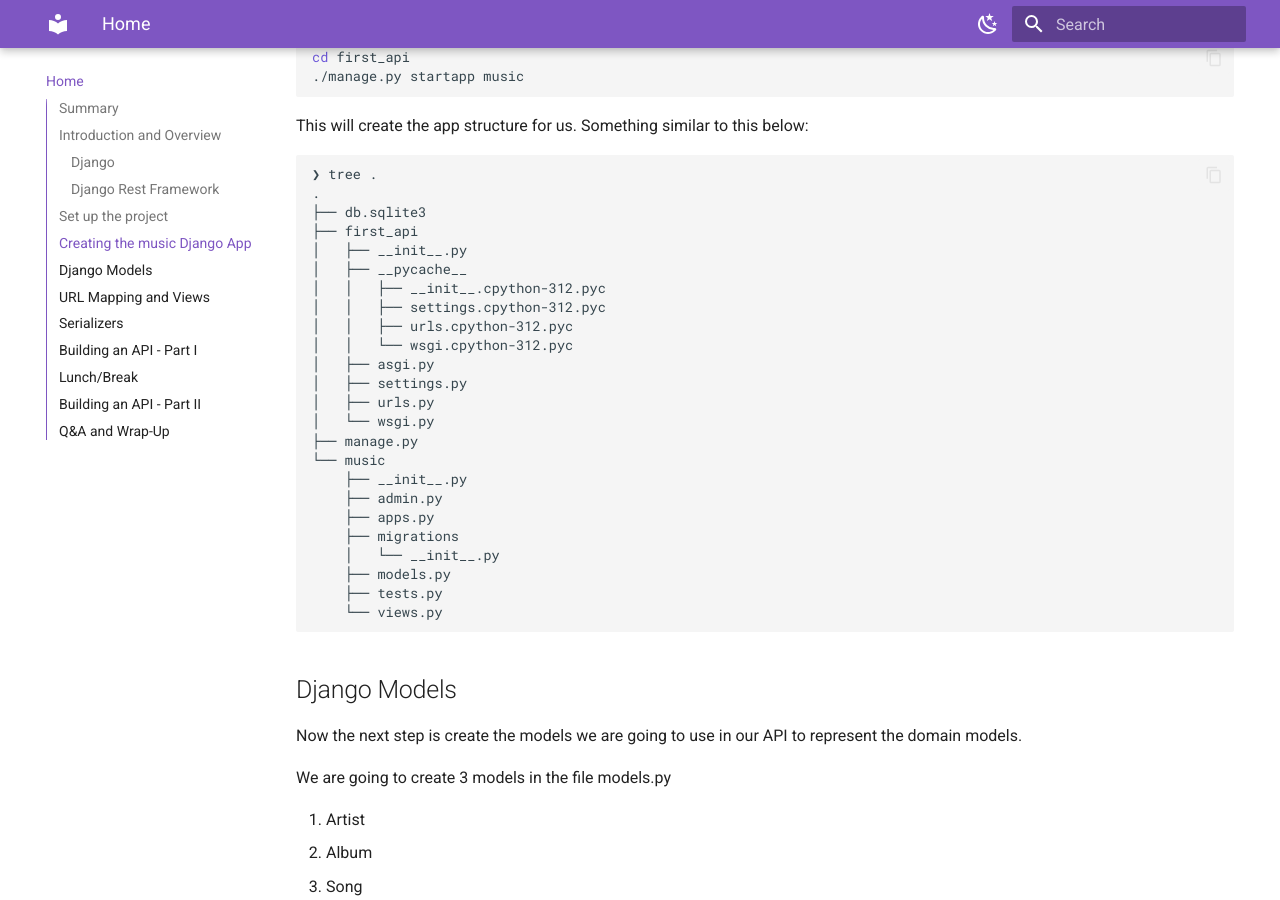
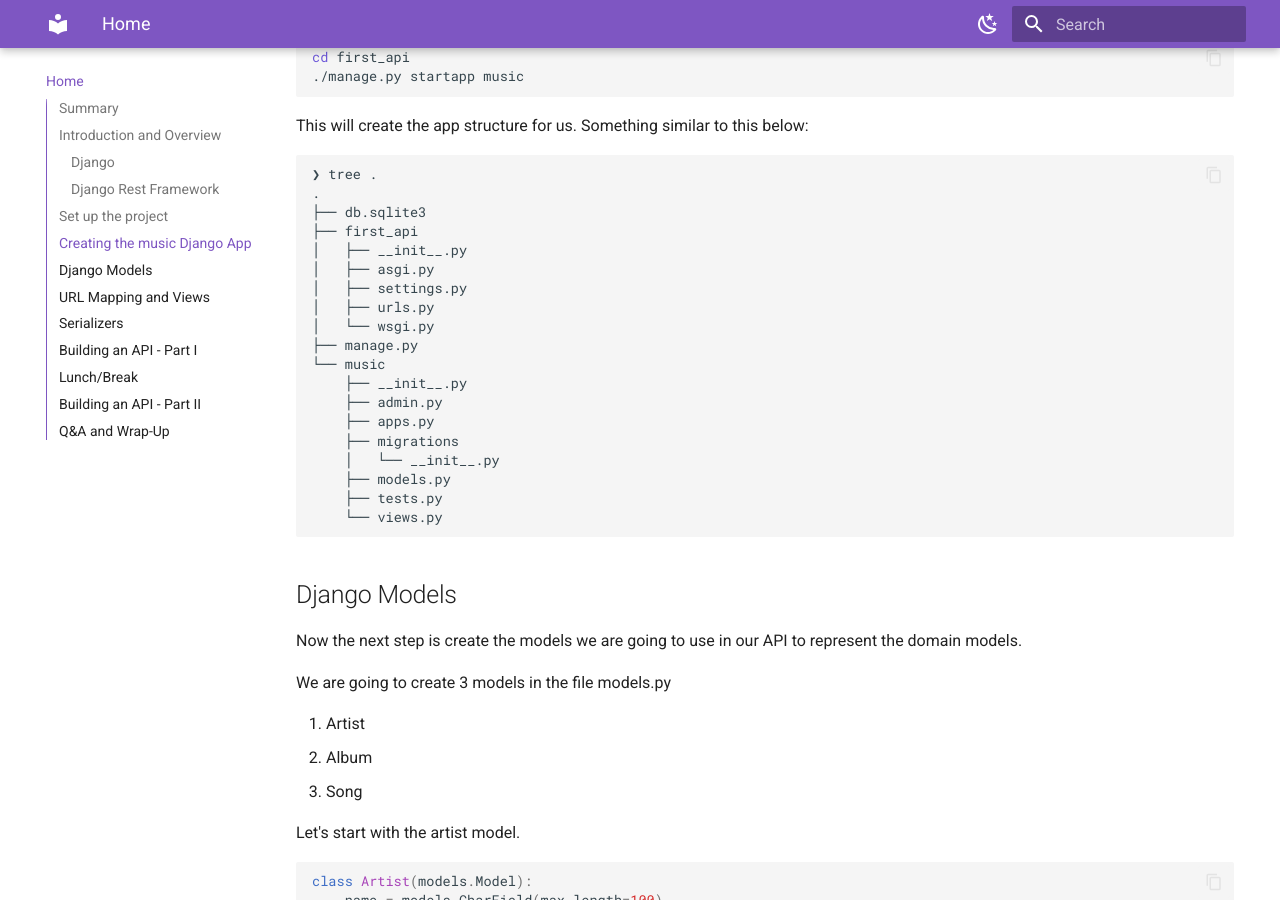
Before and after one commit to lipemorais/building-your-first-api-with-django-and-django-rest-framework, an MkDocs documentation site: the page built from docs/index.md, in a window 1280 px wide and 900 px high, scrolled down 2241 px. Built offline with MkDocs 1.6.1 and Material for MkDocs 9.7.7, drawn with Linux system fonts in a browser that asks for light colours.

Commit message:
Remove __pycache__ references in documentation
The __pycache__ directory and its compiled files are eliminated from the documentation. These files are generated automatically and might vary among different local setups so it's unnecessary to include them in the document's file structure outline.

```diff
--- a/docs/index.md
+++ b/docs/index.md
@@ -86,11 +86,6 @@ This will create the app structure for us. Something similar to this below:
 ├── db.sqlite3
 ├── first_api
 │   ├── __init__.py
-│   ├── __pycache__
-│   │   ├── __init__.cpython-312.pyc
-│   │   ├── settings.cpython-312.pyc
-│   │   ├── urls.cpython-312.pyc
-│   │   └── wsgi.cpython-312.pyc
 │   ├── asgi.py
 │   ├── settings.py
 │   ├── urls.py
```
